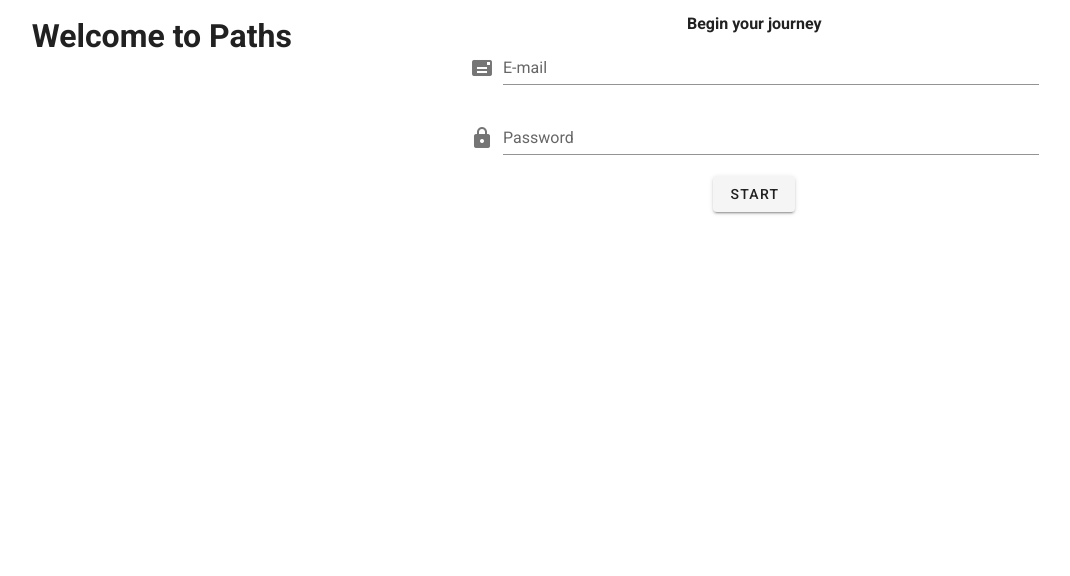
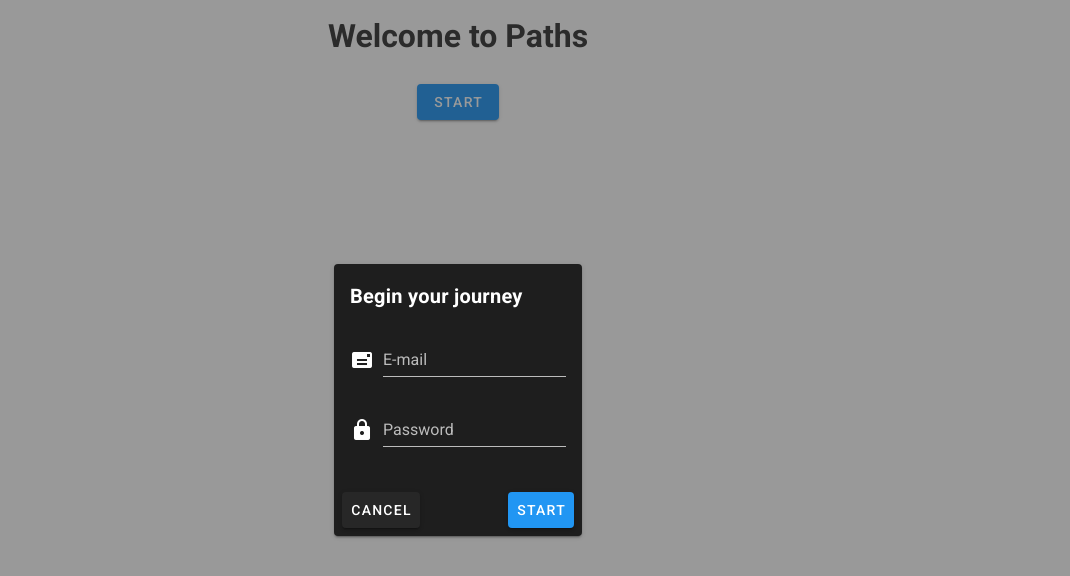
Before and after one commit to alvaro-garcia-f/paths-frontend, a Vue app: page /#/ in a window 1280 px wide. Both pictures are taken after a click on the button "START". Shown: the top 576 px of the page, without its empty margins (182-1252 px from the left). Built offline with nearby package versions, Linux system fonts and the light colour scheme; no server answers.

Commit message:
Main view- Add lesson button and form created and working

```diff
--- a/public/index.html
+++ b/public/index.html
@@ -5,7 +5,7 @@
     <meta http-equiv="X-UA-Compatible" content="IE=edge">
     <meta name="viewport" content="width=device-width,initial-scale=1.0">
     <link rel="icon" href="<%= BASE_URL %>favicon.ico">
-    <title><%= htmlWebpackPlugin.options.title %></title>
+    <title>Paths - The way to learn</title>
     <link rel="stylesheet" href="https://fonts.googleapis.com/css?family=Roboto:100,300,400,500,700,900">
     <link rel="stylesheet" href="https://cdn.jsdelivr.net/npm/@mdi/font@latest/css/materialdesignicons.min.css">
   </head>
--- a/src/App.vue
+++ b/src/App.vue
@@ -15,3 +15,9 @@ export default {
   })
 }
 </script>
+
+<style>
+  #app {
+    color:#333;
+  }
+</style>
--- a/src/components/HomePage.vue
+++ b/src/components/HomePage.vue
@@ -1,16 +1,13 @@
 <template>
-  <v-container>
-    <v-row class="text-center">
+  <v-container  class="text-center" full-height fluid>
 
-      <v-col cols="12" md="6">
-        <v-sheet min-height="50vh">
-          <h1>Welcome to Paths</h1>
-        </v-sheet>
-      </v-col>
+    <v-overlay :value="logInOverlay" absolute>
+      <v-card>
+        <v-card-title>
+          <h4>Begin your journey</h4>
+        </v-card-title>
 
-      <v-col cols="12" md="6">
-        <v-sheet min-height="50vh">
-          <h4>Begin your journey</h4>
+        <v-card-text>
           <v-form>
             <v-text-field label="E-mail" prepend-icon="mdi-mail"
             v-model="email"></v-text-field>
@@ -18,11 +15,26 @@
             <v-text-field type="password" label="Password" prepend-icon="mdi-lock"
             v-model="password"></v-text-field>
 
-            <v-btn @click.prevent="userLogIn">Start</v-btn>
           </v-form>
-        </v-sheet>
+        </v-card-text>
+
+        <v-card-actions>
+          <v-btn @click="toggleOverlay">Cancel</v-btn>
+          <v-spacer></v-spacer>
+          <v-btn  color="blue" class="white--text" @click.prevent="userLogIn">Start</v-btn>
+        </v-card-actions>
+      </v-card>
+    </v-overlay>
+
+    <v-row>
+      <v-col cols="12">
+        <h1>Welcome to Paths</h1>
       </v-col>
-
+    </v-row>
+    <v-row>
+      <v-col>
+          <v-btn color="blue" class="white--text" @click="toggleOverlay">Start</v-btn>
+      </v-col>
     </v-row>
   </v-container>
 </template>
@@ -34,11 +46,16 @@ export default {
   name: 'HomePage',
   data () {
     return {
+      logInOverlay: false,
       email: '',
       password: ''
     }
   },
   methods: {
+    toggleOverlay () {
+      this.logInOverlay = !this.logInOverlay
+    },
+
     userLogIn () {
       const data = { email: this.email, password: this.password }
 
--- /dev/null
+++ b/src/services/lessonService.js
@@ -0,0 +1,13 @@
+import axios from 'axios'
+
+const API = axios.create({
+  baseURL: 'http://localhost:3000/api/lessons',
+  timeout: 1000
+})
+
+export default {
+  async createLesson (data) {
+    const response = await API.post('/', data, { headers: { token: localStorage.getItem('token') } })
+    return response.data
+  }
+}
--- a/src/views/Main.vue
+++ b/src/views/Main.vue
@@ -1,12 +1,68 @@
 <template>
-  <v-container>
-    <h1>Lesson list</h1>
+  <v-container fill-height fluid>
+    <v-overlay :value="lessonOverlay" absolute>
+      <v-card>
+        <v-card-title>
+          <h4>Create Lesson</h4>
+        </v-card-title>
+
+        <v-card-text>
+          <v-form>
+            <v-text-field label="Title" v-model="title"></v-text-field>
+
+            <v-textarea label="Content" v-model="content"></v-textarea>
+
+          </v-form>
+        </v-card-text>
+
+        <v-card-actions>
+          <v-btn @click="toggleOverlay">Cancel</v-btn>
+          <v-spacer></v-spacer>
+          <v-btn  color="blue" class="white--text" @click.prevent="addLesson">Create</v-btn>
+        </v-card-actions>
+      </v-card>
+    </v-overlay>
+
+    <v-row>
+      <v-col>
+        <h1>Lesson list</h1>
+      </v-col>
+
+      <v-spacer></v-spacer>
+
+      <v-col>
+        <v-btn color="blue" class="white--text" @click="toggleOverlay">Add Lesson</v-btn>
+      </v-col>
+    </v-row>
   </v-container>
 </template>
 
 <script>
+import Lessons from '@/services/lessonService'
+
 export default {
-  name: 'Main'
+  name: 'Main',
+  data () {
+    return {
+      lessonOverlay: false,
+      title: '',
+      content: ''
+    }
+  },
+  methods: {
+    toggleOverlay () {
+      this.lessonOverlay = !this.lessonOverlay
+    },
+
+    addLesson () {
+      const data = { title: this.title, content: this.content }
+
+      Lessons
+        .createLesson(data)
+        .then(response => console.log(response))
+        .catch(err => console.error(err))
+    }
+  }
 
 }
 </script>
```
